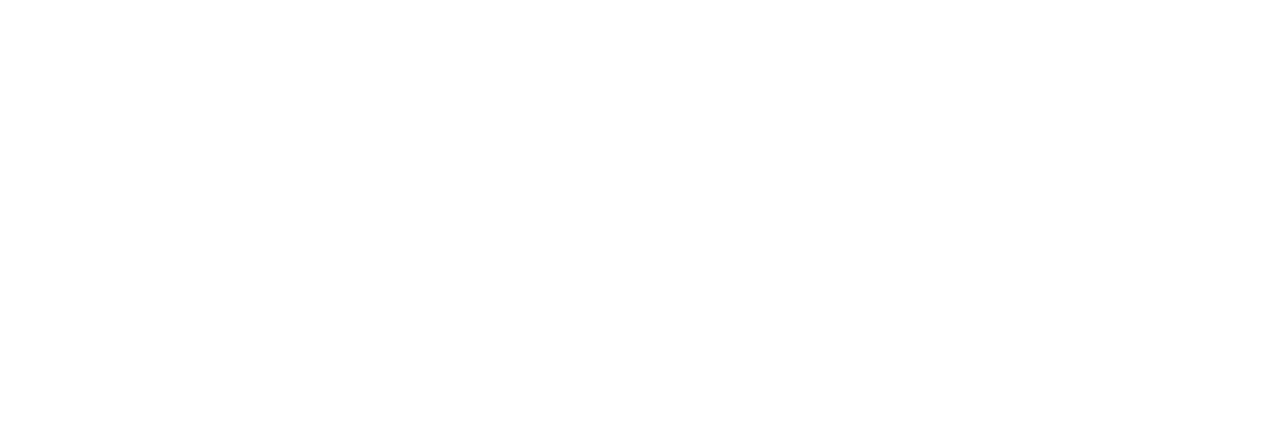
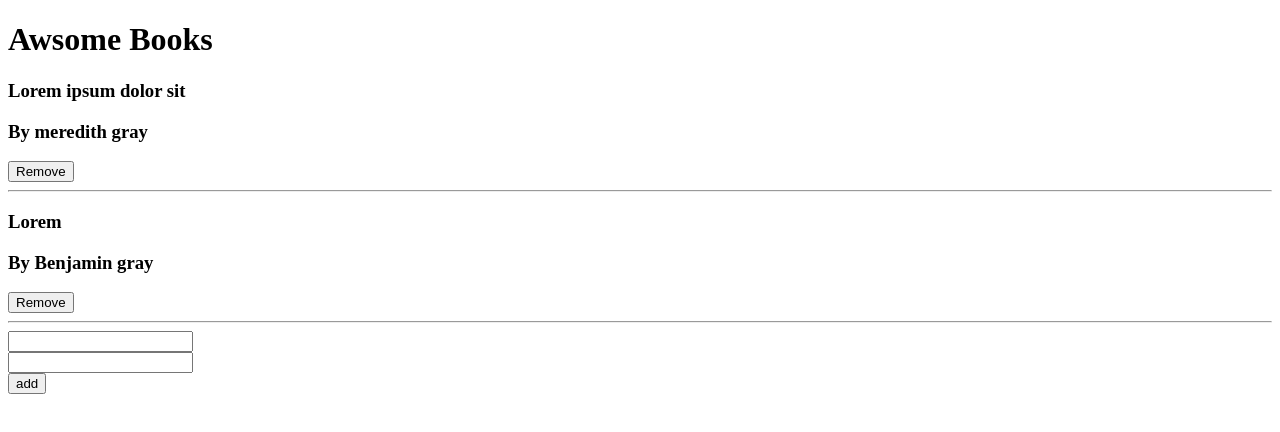
Before and after one commit to jadibdev/Awesome-Books, a plain HTML site: page index.html in a window 1280 px wide. Drawn offline with Linux system fonts and the light colour scheme.

Commit message:
Add initial markup

```diff
--- a/index.html
+++ b/index.html
@@ -7,6 +7,24 @@
   <title>Document</title>
 </head>
 <body>
+   <h1>Awsome Books</h1>
+   <div class="Available_books">
+     <div>
+       <h3 id="book_title">Lorem ipsum dolor sit</h3>
+       <h3 id="author"> By meredith gray</h3>
+       <button>Remove</button>
+       <hr>
+     </div>
+    <div>
+      <h3 id="book_title">Lorem </h3>
+      <h3 id="author"> By Benjamin gray</h3>
+      <button id="remove">Remove</button>
+      <hr>
+    </div>
+   </div>
+   <div><input type="text"></div>
+   <div><input type="text"></div>
+   <button id="add">add</button>
 
   <script src="main.js"></script>
 </body>
```
